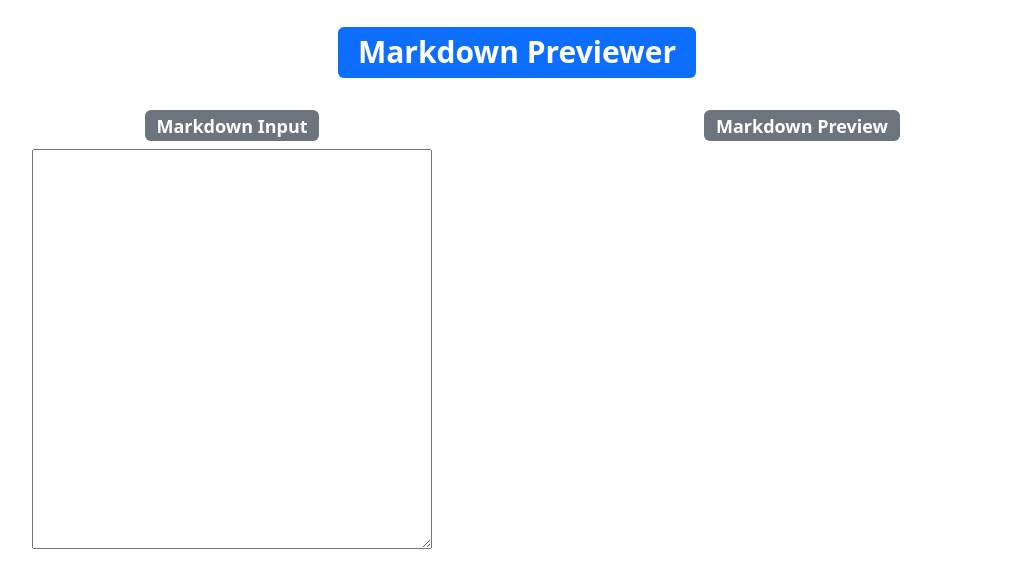
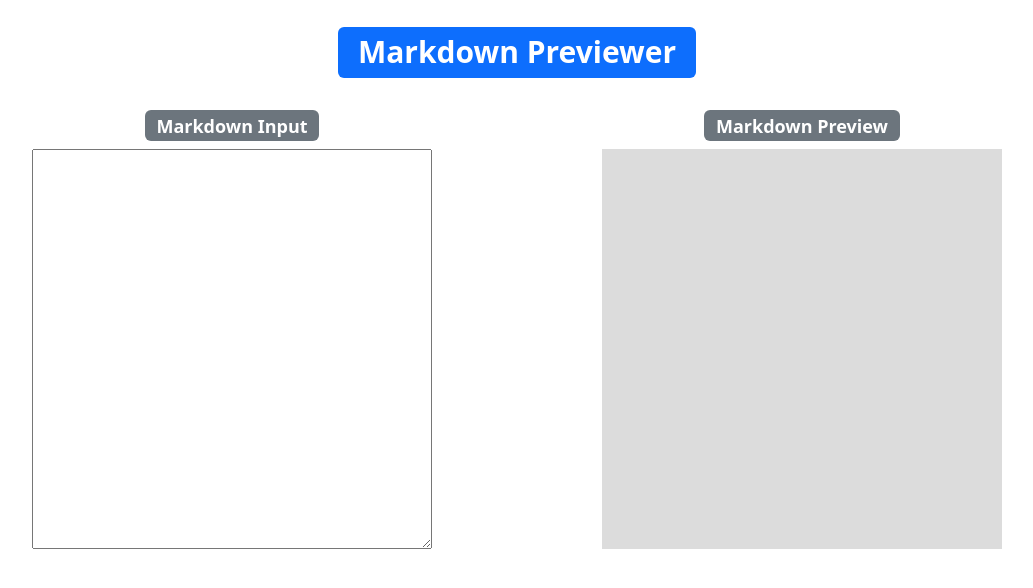
Before and after one commit to VWashingtonCoder/fcc-markdown-previewer, a React (Create React App) app: page / in a window 1280 px wide. Shown: the top 588 px of the page, without its empty margins (123-1156 px from the left). Built offline with nearby package versions, Linux system fonts and the light colour scheme.

Commit message:
finished markdown preview style and look

```diff
--- a/src/App.js
+++ b/src/App.js
@@ -10,6 +10,15 @@
       marginRight: "auto",
       padding: "10px"
     };
+
+    var outputStyle = {
+      width: "400px",
+      height: "50vh",
+      backgroundColor: "#DCDCDC",
+      marginLeft: "auto",
+      marginRight: "auto",
+      padding: "10px"
+    }
 
     return (
       <div className="App">
@@ -42,6 +51,7 @@
                     Markdown Preview
                   </Badge>
                 </h4>
+                <div style={outputStyle}></div>
             </div>
           </div>
         </div>
```
